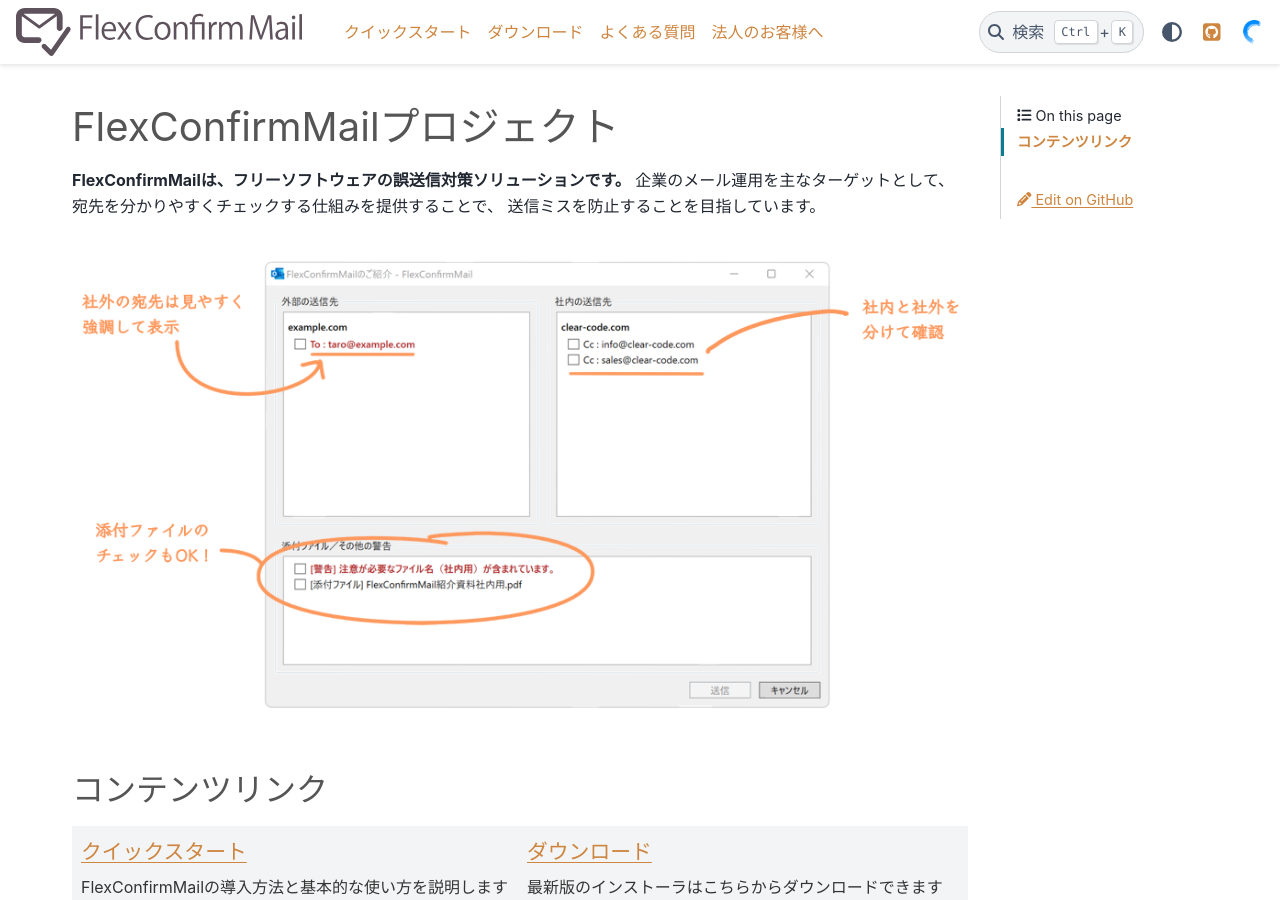
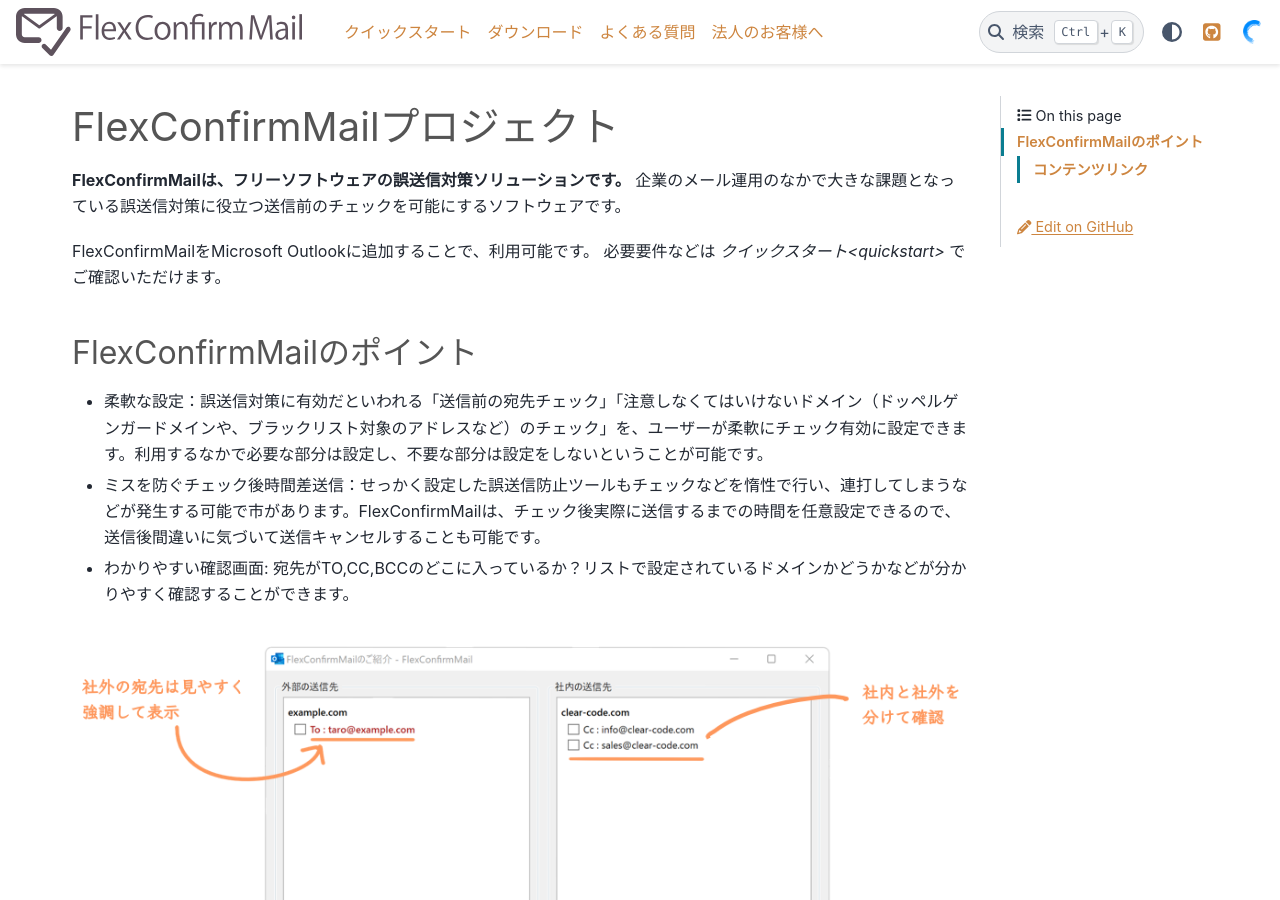
Before and after one commit to FlexConfirmMail/flexconfirmmail.github.io, a Sphinx documentation site: the page built from source/index.rst, in a window 1280 px wide and 900 px high. Built offline with Sphinx 7.4.7 and the PyData theme 0.15.4, drawn with Linux system fonts in a browser that asks for light colours.

Commit message:
Add the Point of FlexConfirmMail
I have added some sales point of FlexConfirmMail to clarify its characteristics and good point.
FlexConfirmMailにまつわる推しポイントを、誤送信の原因にありがちなことの防止になることが分かりやすく追記してみたつもりです。

```diff
--- a/source/index.rst
+++ b/source/index.rst
@@ -3,9 +3,17 @@
 ===========================
 
 **FlexConfirmMailは、フリーソフトウェアの誤送信対策ソリューションです。**
-企業のメール運用を主なターゲットとして、
-宛先を分かりやすくチェックする仕組みを提供することで、
-送信ミスを防止することを目指しています。
+企業のメール運用のなかで大きな課題となっている誤送信対策に役立つ送信前のチェックを可能にするソフトウェアです。
+
+FlexConfirmMailをMicrosoft Outlookに追加することで、利用可能です。
+必要要件などは `クイックスタート<quickstart>` でご確認いただけます。
+
+FlexConfirmMailのポイント
+===========================
+
+* 柔軟な設定：誤送信対策に有効だといわれる「送信前の宛先チェック」「注意しなくてはいけないドメイン（ドッペルゲンガードメインや、ブラックリスト対象のアドレスなど）のチェック」を、ユーザーが柔軟にチェック有効に設定できます。利用するなかで必要な部分は設定し、不要な部分は設定をしないということが可能です。
+* ミスを防ぐチェック後時間差送信：せっかく設定した誤送信防止ツールもチェックなどを惰性で行い、連打してしまうなどが発生する可能で市があります。FlexConfirmMailは、チェック後実際に送信するまでの時間を任意設定できるので、送信後間違いに気づいて送信キャンセルすることも可能です。
+* わかりやすい確認画面: 宛先がTO,CC,BCCのどこに入っているか？リストで設定されているドメインかどうかなどが分かりやすく確認することができます。
 
 .. image:: _static/top.png
 
```
